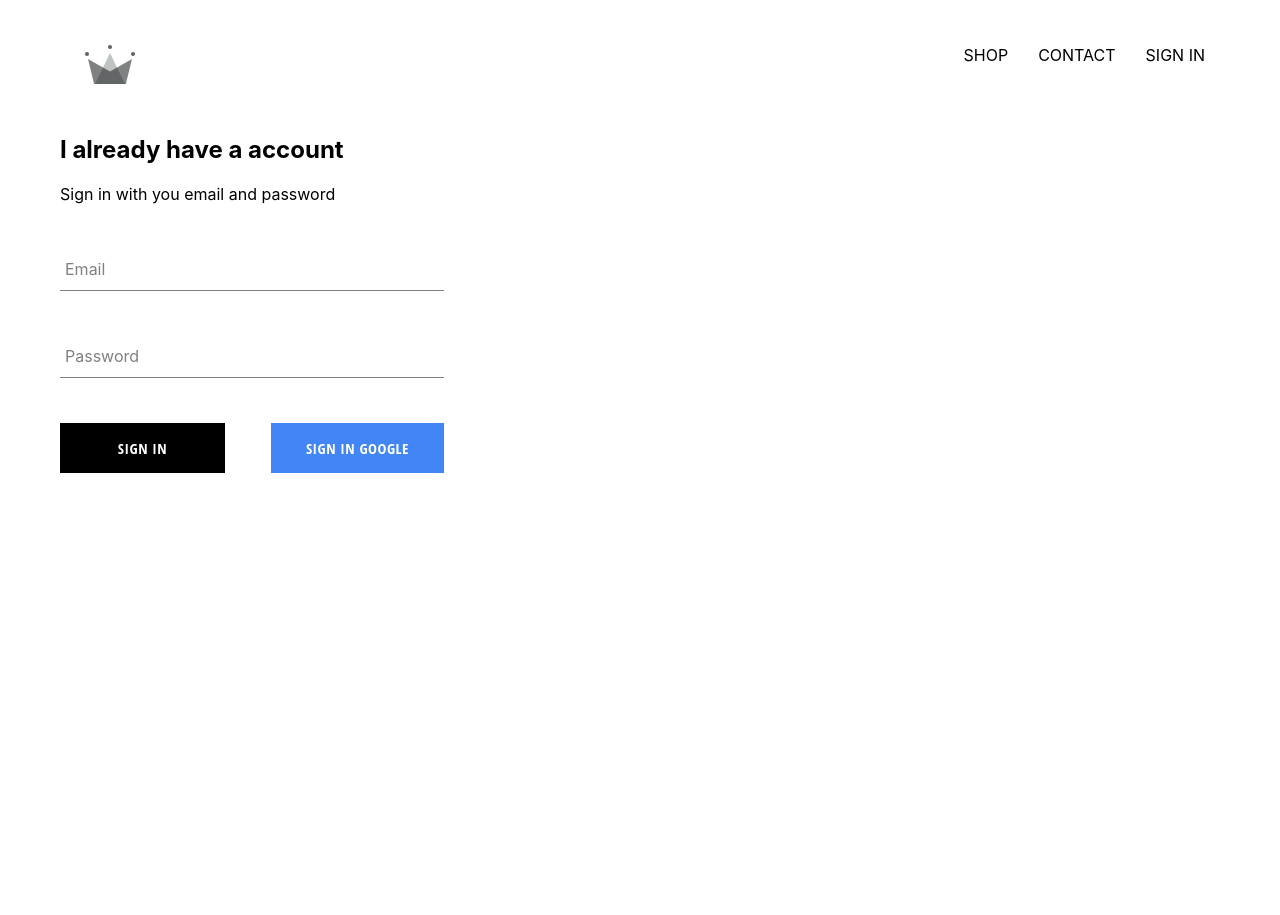
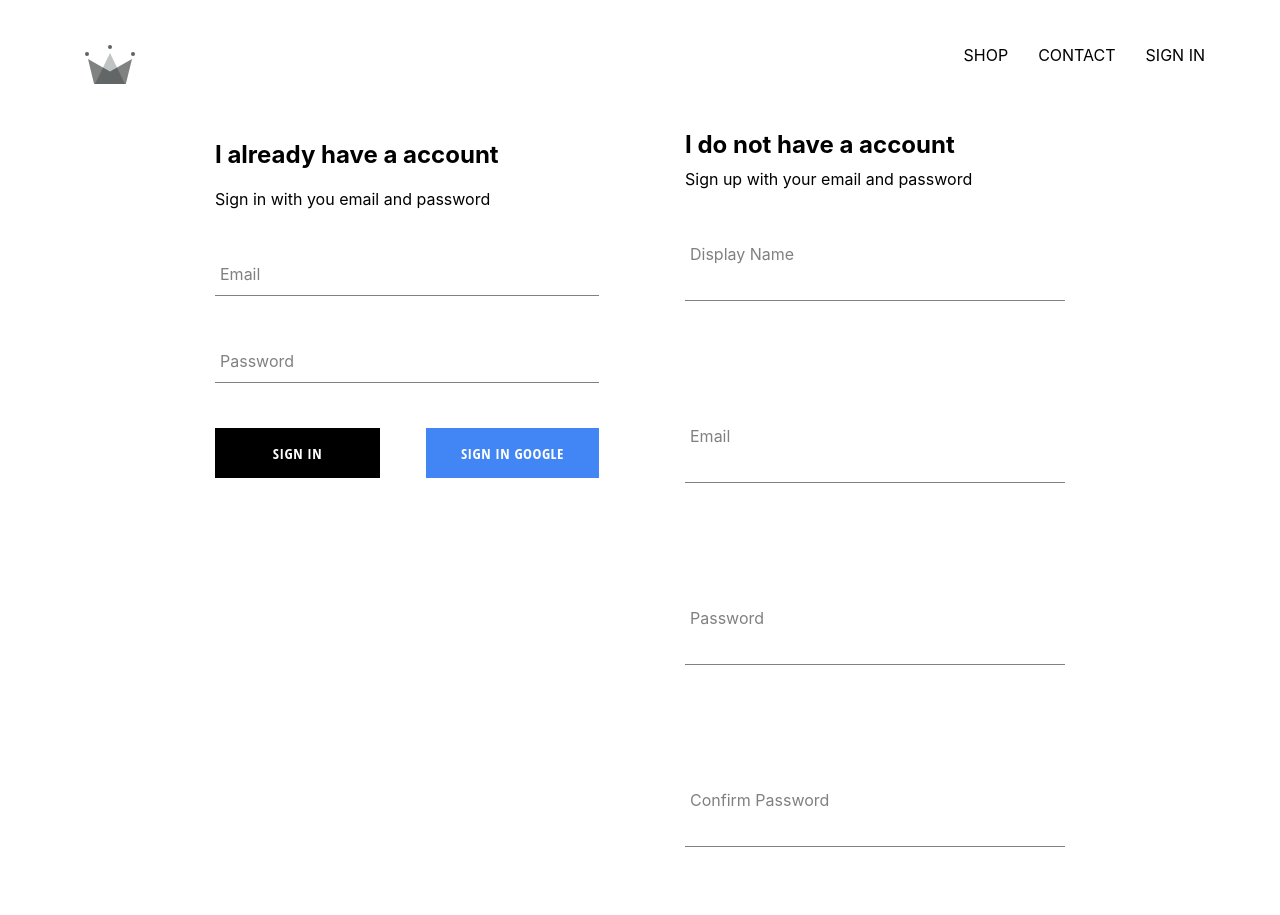
Before and after one commit to ljiangnote/crwn-clothing, a React (Create React App) app: page /signin in a window 1280 px wide. Shown: the top 915 px of the page. Before the commit the page ends 800 px from the top, so only its background shows below. Built offline with nearby package versions, Linux system fonts and the light colour scheme; no server answers.

Commit message:
finisth sign in up

```diff
--- a/src/App.js
+++ b/src/App.js
@@ -7,7 +7,7 @@
 
 
 import { Switch, Route } from 'react-router-dom';
-import { auth } from './firebase/firebase.utils';
+import { auth, createUserProfileDocument } from './firebase/firebase.utils';
 //import { render } from 'node-sass';
 
 
@@ -29,12 +29,25 @@
 
   componentDidMount(){
 
-    this.unsubscribeFromAuth = auth.onAuthStateChanged(user => {
+    this.unsubscribeFromAuth = auth.onAuthStateChanged(async userAuth => {
 
-      this.setState({ currentUser: user });
+      if(userAuth){
 
-      console.log(user);
+        const userRef = await createUserProfileDocument(userAuth);
 
+        userRef.onSnapshot(snapShot => {
+            this.setState({
+              id:snapShot.id,
+              ...snapShot.data()
+            });
+        }, ()=> {
+          console.log(this.state);
+        });
+
+      }
+      else{
+        this.setState({currentUser: userAuth });
+      }
     });
 
   }
--- a/src/components/custom-button/custom-button.styles.scss
+++ b/src/components/custom-button/custom-button.styles.scss
@@ -22,5 +22,11 @@
 
     &.google-sign-in {
         background-color: #4285f4;
+        color: white;
+
+        &.hover {
+            background-color: #357ae8;
+
+        }
     }
   }
--- a/src/components/header/header.component.jsx
+++ b/src/components/header/header.component.jsx
@@ -23,7 +23,7 @@
             currentUser ?
             <div className = 'option' onClick = {()=> auth.signOut() }> SIGN OUT</div>
             :
-            <Link className = 'option'>SIGN IN</Link>
+            <Link className = 'option' to = '/signin'>SIGN IN</Link>
 
         }
         </div>
--- a/src/components/sign-in/sign-in.component.jsx
+++ b/src/components/sign-in/sign-in.component.jsx
@@ -6,7 +6,7 @@
 
 import CustomButton from '../custom-button/custom-button.component';
 
-import { signInWithGoogle } from '../../firebase/firebase.utils';
+import { auth, signInWithGoogle } from '../../firebase/firebase.utils';
 
 
 class SignIn extends React.Component{
@@ -19,9 +19,24 @@
         }
     }
 
-    handleSubmit = event =>{
+    handleSubmit = async event =>{
         event.preventDefault();
-        this.setState({ email: '', password: '' });
+
+        const { email, password } = this.state;
+
+        try{
+
+            await auth.signInWithEmailAndPassword(email, password);
+            this.setState({email: '', password: ''});
+
+        }
+        catch(err){
+
+            console.log(err);
+
+        }
+
+
 
     }
 
--- /dev/null
+++ b/src/components/sign-up/sign-up.component.jsx
@@ -0,0 +1,114 @@
+import React from 'react';
+
+import FormInput  from '../form-input/form-input.component';
+import CustomButton from '../custom-button/custom-button.component';
+
+import { auth, createUserProfileDocument } from '../../firebase/firebase.utils';
+
+
+import './sign-up.styles.scss';
+
+
+class SignUp extends React.Component {
+    constructor(){
+        super();
+
+        this.state = {
+            displayName : '',
+            email :'',
+            password: '',
+            confirmPassword: ''
+        }
+    }
+
+    handleSubmit = async event => {
+        event.preventDefault();
+
+        const { displayName , email, password, confirmPassword } = this.state;
+
+        if(password
+
+            !== confirmPassword){
+            alert("password don't match")
+            return;
+        }
+
+
+        try {
+            const { user } = await auth.createUserWithEmailAndPassword(email, password);
+
+            createUserProfileDocument(user, {displayName})
+
+            this.setState({
+                displayName : '',
+                email :'',
+                password: '',
+                confirmPassword: ''
+            })
+
+        }catch(err){
+            console.error(err);
+        }
+
+    }
+
+
+    handleChange = event =>{
+
+        const {name, value } = event.target;
+
+        this.setState({[name]: value});
+
+    }
+
+
+    render() {
+        const {displayName, email, password, confirmPassword } = this.state;
+
+        return (
+            <div className = 'sign-up'>
+                <h2 className = 'title'>I do not have a account</h2>
+                <span>Sign up with your email and password</span>
+                <form className = 'sign-up-form' onSubmit = {this.handleSubmit}></form>
+                <FormInput
+                    type = 'text'
+                    name = 'displayName'
+                    value = {displayName}
+                    onChange = {this.handleChange}
+                    label = 'Display Name'
+                    required
+                />
+                <FormInput
+                    type = 'email'
+                    name = 'email'
+                    value = {email}
+                    onChange = {this.handleChange}
+                    label = 'Email'
+                    required
+                />
+                <FormInput
+                    type = 'password'
+                    name = 'password'
+                    value = {password}
+                    onChange = {this.handleChange}
+                    label = 'Password'
+                    required
+                />
+                <FormInput
+                    type = 'password'
+                    name = 'confirmPassword'
+                    value = {confirmPassword}
+                    onChange = {this.handleChange}
+                    label = 'Confirm Password'
+                    required
+                />
+                <CustomButton type = 'submit' onClick = {this.handleSubmit} >
+                    SIGN UP
+                </CustomButton>
+            </div>
+
+        );
+    }
+}
+
+export default SignUp;
--- /dev/null
+++ b/src/components/sign-up/sign-up.styles.scss
@@ -0,0 +1,10 @@
+.sign-up{
+    display: flex;
+    flex-direction:  column;
+    width: 380px ;
+
+    .title {
+        margin: 10px 0px;
+    }
+
+}
--- a/src/firebase/firebase.utils.js
+++ b/src/firebase/firebase.utils.js
@@ -13,6 +13,35 @@
     measurementId: "G-P7TXM30EXW"
   };
 
+export const createUserProfileDocument = async (userAuth, additionalData) => {
+
+    if(!userAuth) return;
+
+    const userRef = firestore.doc(`users/${userAuth.uid}`);
+    const snapShot = await userRef.get();
+
+    if(!snapShot.exists){
+        const { displayName, email } = userAuth;
+
+        const createdAt = new Date();
+
+        try {
+
+            await userRef.set({
+                displayName,
+                email,
+                createdAt,
+                ...additionalData
+            });
+        }catch(error){
+            console.log('error creating user', error.message);
+        }
+    }
+
+    return userRef;
+
+}
+
 firebase.initializeApp(config);
 
 export const auth = firebase.auth();
--- a/src/pages/homepage/homepage.styles.scss
+++ b/src/pages/homepage/homepage.styles.scss
@@ -11,44 +11,3 @@
     flex-wrap: wrap;
     justify-content: space-between;
   }
-
-  .menu-item {
-    min-width: 30%;
-    height: 240px;
-    flex: 1 1 auto;
-    display: flex;
-    align-items: center;
-    justify-content: center;
-    border: 1px solid black;
-    margin: 0 7.5px 15px;
-
-    &:first-child {
-      margin-right: 7.5px;
-    }
-
-    &:last-child {
-      margin-left: 7.5px;
-    }
-
-    .content {
-      height: 90px;
-      padding: 0 25px;
-      display: flex;
-      flex-direction: column;
-      align-items: center;
-      justify-content: center;
-      border: 1px solid black;
-
-      .title {
-        font-weight: bold;
-        margin-bottom: 6px;
-        font-size: 22px;
-        color: #4a4a4a;
-      }
-
-      .subtitle {
-        font-weight: lighter;
-        font-size: 16px;
-      }
-    }
-  }
--- a/src/pages/sign-in-and-sign-up/sign-in-and-sign-up.component.jsx
+++ b/src/pages/sign-in-and-sign-up/sign-in-and-sign-up.component.jsx
@@ -1,12 +1,15 @@
 import React from 'react';
 
 import './sign-in-and-sign-up.styles.scss';
-import SignIn from '../../components/sign-in/sign-in.component'
+import SignIn from '../../components/sign-in/sign-in.component';
+import SignUp from '../../components/sign-up/sign-up.component';
+
 
 const SignInAndSignUpPage = () =>(
 
     <div className='sign-in-and-sign-up'>
         <SignIn />
+        <SignUp />
     </div>
 
 
--- a/src/pages/sign-in-and-sign-up/sign-in-and-sign-up.styles.scss
+++ b/src/pages/sign-in-and-sign-up/sign-in-and-sign-up.styles.scss
@@ -0,0 +1,6 @@
+.sign-in-and-sign-up {
+    width: 850px;
+    display: flex;
+    justify-content: space-between;
+    margin: 30px auto;
+}
```
